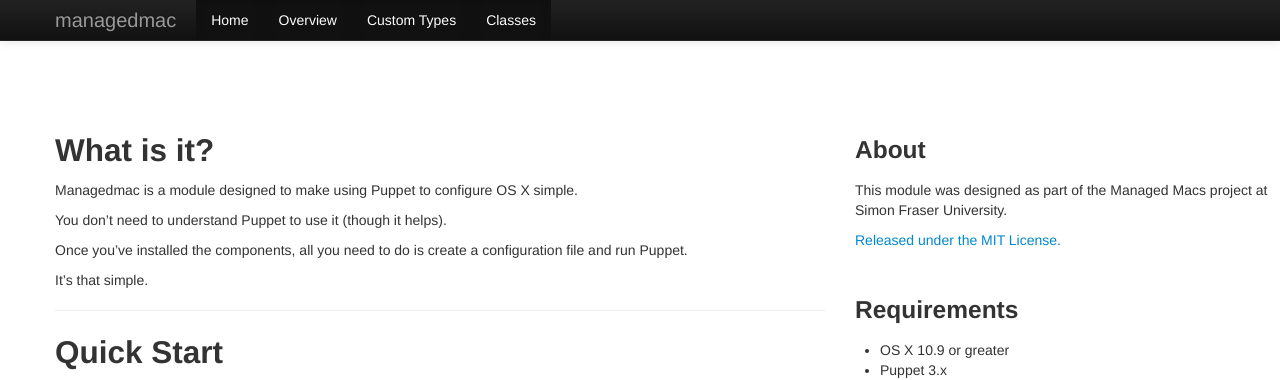
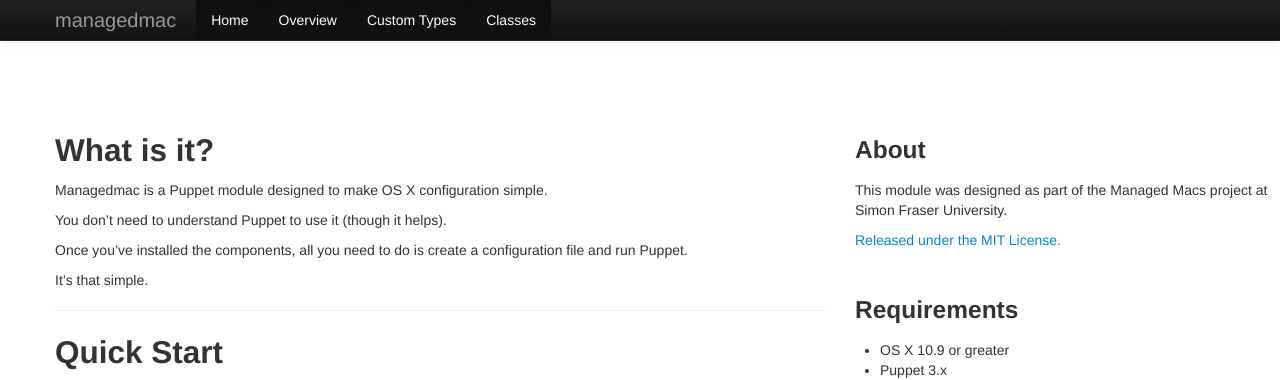
Before and after one commit to dayglojesus/managedmac, a Jekyll site: the page built from index.md, in a window 1280 px wide and 900 px high. Shown: the top 380 px of the window. Built offline with Jekyll 4.4.1, drawn with Linux system fonts in a browser that asks for light colours; Markdown is read by kramdown in place of the engine named in the settings.

Commit message:
small copy change

```diff
--- a/index.md
+++ b/index.md
@@ -5,7 +5,7 @@ title: managedmac
 
 ## What is it?
 
-Managedmac is a module designed to make using Puppet to configure OS X simple.
+Managedmac is a Puppet module designed to make OS X configuration simple.
 
 You don't need to understand Puppet to use it (though it helps).
 
```
